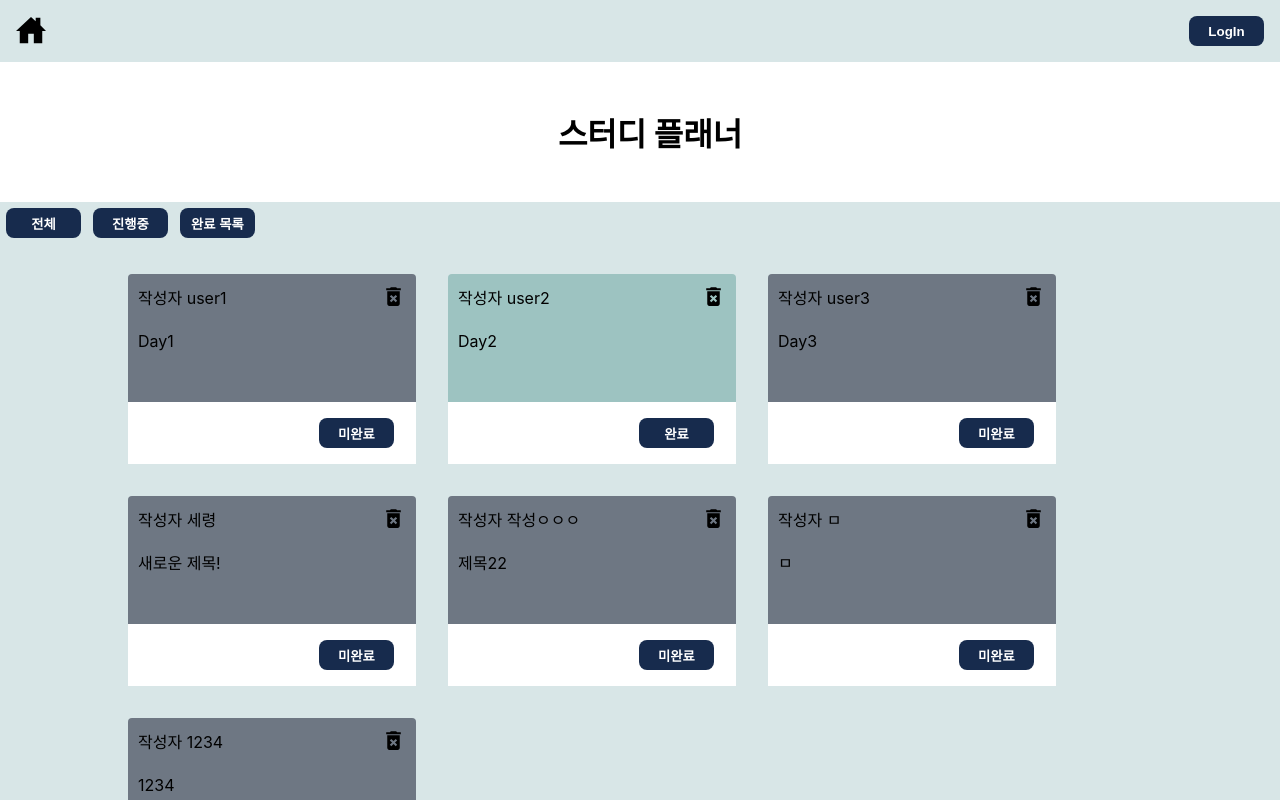
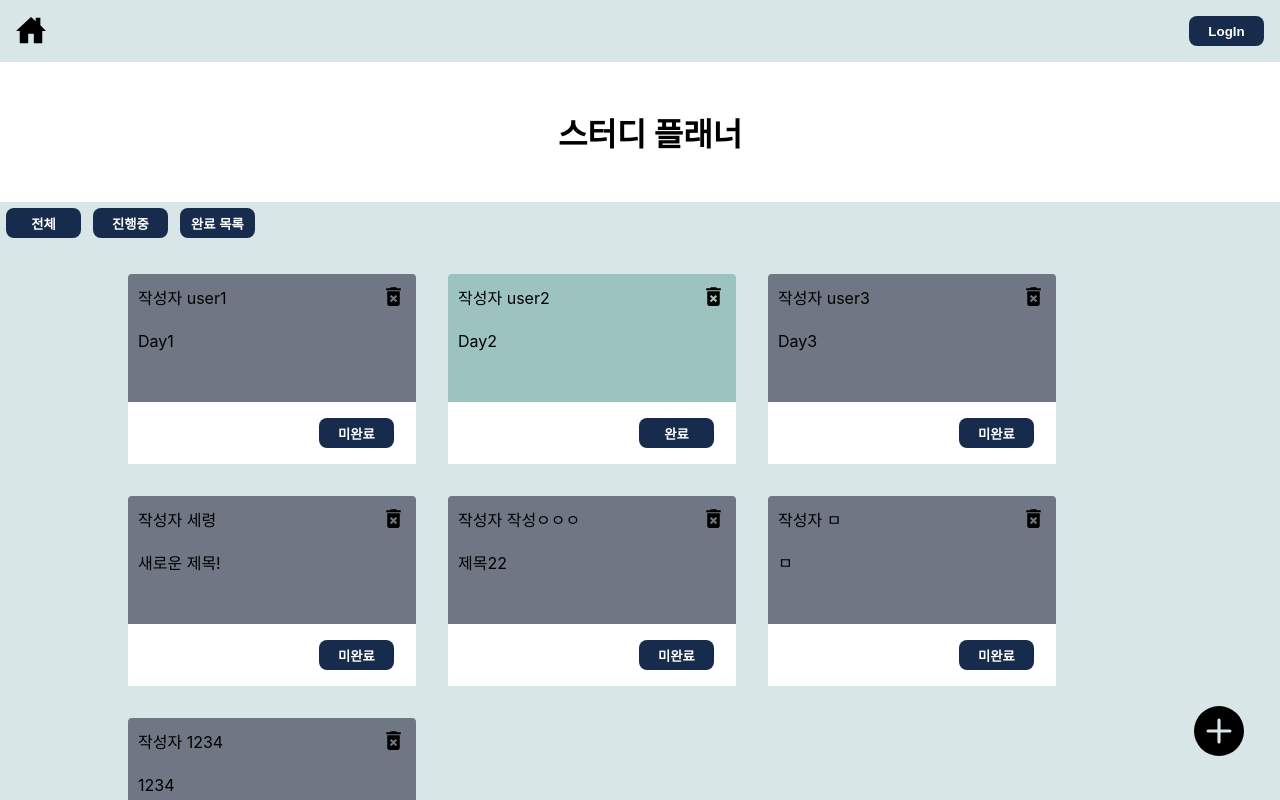
Before and after one commit to Hediar/react-lv4, a React (Create React App) app: page / in a window 1280 px wide. Shown: the top 800 px of the page. Built offline with nearby package versions, Linux system fonts and the light colour scheme; data requests are answered from the project's data file.

Commit message:
post button position 변경 in Main.jsx

```diff
--- a/src/components/Main.jsx
+++ b/src/components/Main.jsx
@@ -10,9 +10,11 @@ function Main() {
       <MainArea>
         <CardList />
       </MainArea>
-      <Button role={"move"} url={"/post"} styleType={"icon"}>
-        <BsFillPlusCircleFill size="30" />
-      </Button>
+      <PostButton>
+        <Button role={"move"} url={"/post"} styleType={"icon"}>
+          <BsFillPlusCircleFill size="50" />
+        </Button>
+      </PostButton>
     </>
   );
 }
@@ -26,3 +28,9 @@ const MainArea = styled.div`
   align-items: center;
   justify-content: center;
 `;
+
+const PostButton = styled.div`
+  position: fixed;
+  bottom: 40px;
+  right: 30px;
+`;
```
